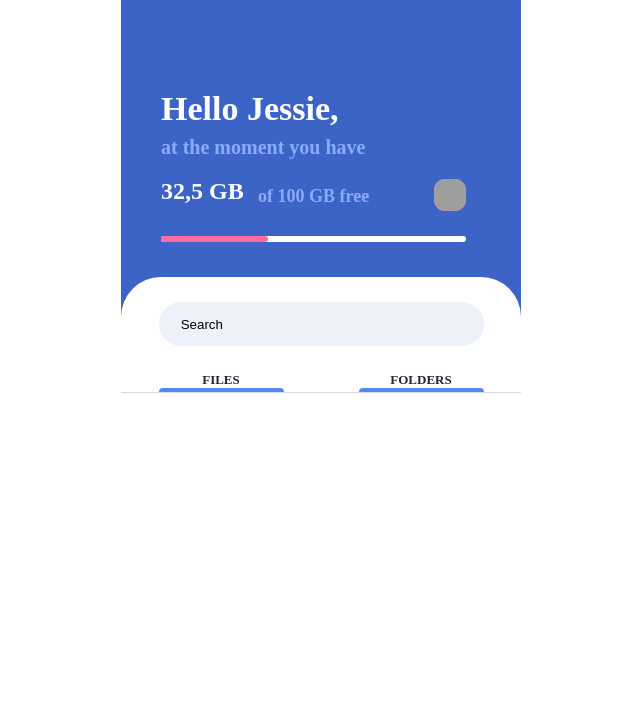
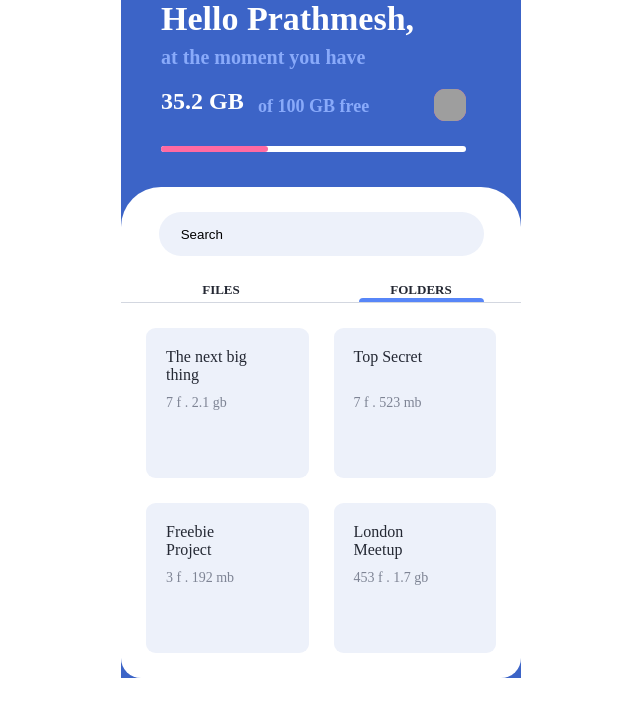
Before and after one commit to prathmesh-mhatre/cloud_management, a React (Create React App) app: page / in a window 1280 px wide. Shown: the top 716 px of the page, without its empty margins (319-959 px from the left). Built offline with nearby package versions, Linux system fonts and the light colour scheme; grey boxes are pictures that could not be loaded.

Commit message:
folder cards

```diff
--- /dev/null
+++ b/src/Components/FolderCard.js
@@ -0,0 +1,14 @@
+import React from "react";
+
+const FolderCard = ({ folderName, folderSize, subFolders, users }) => {
+  return (
+    <div className="folder">
+      <div className="folder-name">{folderName}</div>
+      <div className="folder-size">
+        {subFolders} f . {folderSize}
+      </div>
+    </div>
+  );
+};
+
+export default FolderCard;
--- a/src/Components/Home.js
+++ b/src/Components/Home.js
@@ -1,18 +1,20 @@
 import React from "react";
 import button_small from "../assets/buttons_small.png";
-
+import homeData from "../Data/homeData";
+import FolderCard from "./FolderCard";
 let i = "35%";
 
 function Home() {
+  console.log(homeData);
   return (
     <>
       <div className="home-container">
         <div className="sub-container">
           <section className="greeting-section">
-            <div className="greeting">Hello Jessie, </div>
+            <div className="greeting">Hello {homeData.userName}, </div>
             <div className="sub-text">at the moment you have</div>
             <div className="free-storage">
-              <div className="storage-amount">32,5 GB</div>
+              <div className="storage-amount">{homeData.freeData} GB</div>
               <div className="sub-text2">of 100 GB free</div>
               <img
                 src={button_small}
@@ -42,6 +44,19 @@ function Home() {
             <div className="toggle-left"></div>
           </div>
           <div className="grey-bar"></div>
+          <section className="cards">
+            {homeData.folders.map((folder) => {
+              return (
+                <FolderCard
+                  key={folder.id}
+                  folderName={folder.folderName}
+                  folderSize={folder.folderSize}
+                  subFolders={folder.subFolders}
+                  users={folder.users}
+                />
+              );
+            })}
+          </section>
         </section>
       </div>
     </>
--- a/src/Data/homeData.js
+++ b/src/Data/homeData.js
@@ -1,11 +1,12 @@
 const homeData = {
-  userName: "Jessie",
+  userName: "Prathmesh",
   freeData: 35.2,
   folders: [
     {
+      id: 1,
       folderName: "The next big thing",
       subFolders: 7,
-      floderSize: "2.1 gb",
+      folderSize: "2.1 gb",
       users: [
         {
           profilePicture:
@@ -50,9 +51,10 @@ const homeData = {
       ],
     },
     {
+      id: 2,
       folderName: "Top Secret",
       subFolders: 7,
-      floderSize: "523 mb",
+      folderSize: "523 mb",
       users: [
         {
           profilePicture:
@@ -77,9 +79,10 @@ const homeData = {
       ],
     },
     {
+      id: 3,
       folderName: "Freebie Project",
       subFolders: 3,
-      floderSize: "192 mb",
+      folderSize: "192 mb",
       users: [
         {
           profilePicture:
@@ -96,9 +99,10 @@ const homeData = {
       ],
     },
     {
+      id: 4,
       folderName: "London Meetup",
       subFolders: 453,
-      floderSize: "1.7 gb",
+      folderSize: "1.7 gb",
       users: [
         {
           profilePicture:
@@ -132,3 +136,5 @@ const homeData = {
     },
   ],
 };
+
+export default homeData;
--- a/src/index.css
+++ b/src/index.css
@@ -69,12 +69,11 @@ HomePageStyle
   justify-content: center;
 }
 .greeting-section {
-  margin-top: 90px;
   width: 80%;
 }
 
 .greeting {
-  width: 205px;
+  width: 100%;
   height: 46px;
   color: #ffffff;
   font-size: 34px;
@@ -134,7 +133,6 @@ HomePageStyle
 
 .files-folders {
   width: 100%;
-  height: 10000px;
   margin-top: 35px;
   background: rgb(255, 255, 255);
   border-radius: 40px 40px 20px 20px;
@@ -184,9 +182,11 @@ HomePageStyle
   height: 4px;
   background: rgb(87, 134, 248);
   border-radius: 25px 25px 0px 0px;
+  display: none;
 }
 
 .toggle-right {
+  margin-left: 50%;
   width: 125px;
   height: 4px;
   background: rgb(87, 134, 248);
@@ -200,6 +200,41 @@ HomePageStyle
   border-radius: 0px;
 }
 
+.cards {
+  display: grid;
+  grid-template-columns: 1fr 1fr;
+  padding: 0px 25px 25px 25px;
+  column-gap: 25px;
+}
+
+.folder {
+  height: 150px;
+  background-color: rgb(237, 241, 250);
+  border-radius: 6%;
+  margin-top: 25px;
+  padding: 20px 20px;
+}
+
+.folder-name {
+  width: 86px;
+  height: 44px;
+  color: rgb(36, 40, 51);
+  font-size: 16px;
+  font-family: AvenirNext-Medium;
+  font-weight: 500;
+}
+
+.folder-size {
+  position: relative;
+  margin-top: 3px;
+  width: 78px;
+  height: 19px;
+  color: #7e8494;
+  font-size: 14px;
+  font-family: AvenirNext-Medium;
+  font-weight: 500;
+}
+
 @media screen and (min-width: 800px) {
   .home-container {
     width: 400px;
```
